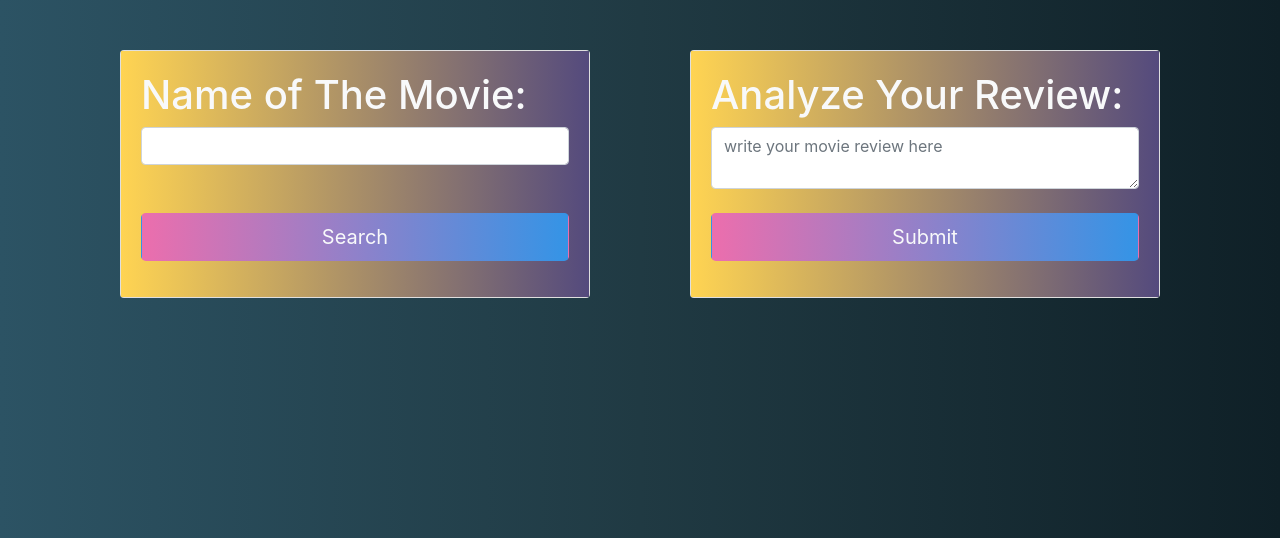
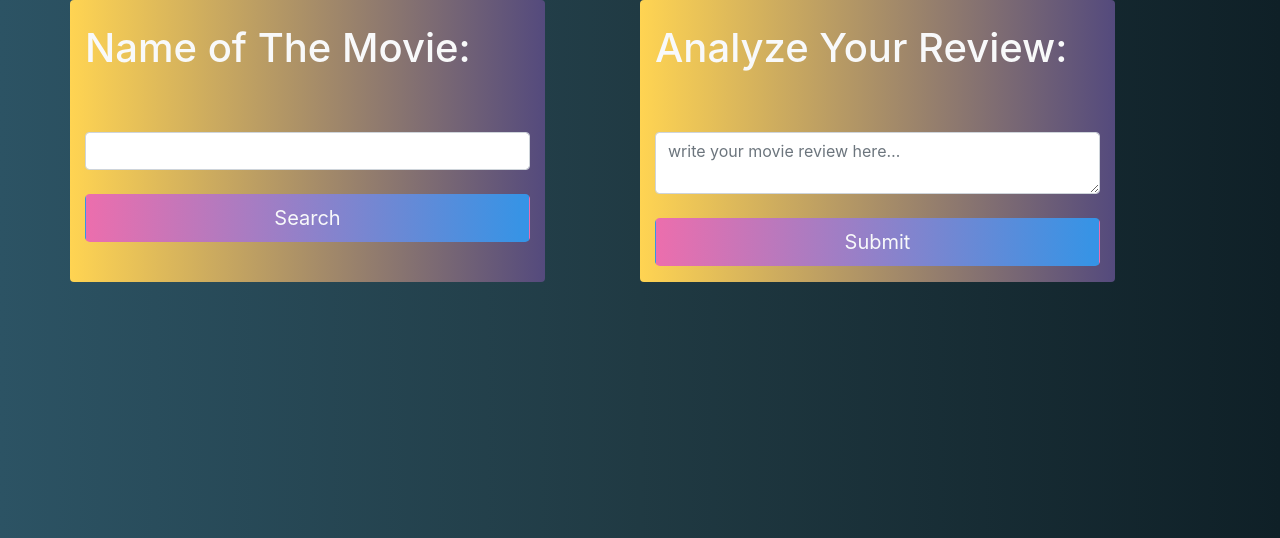
Before and after one commit to Sankha1998/sentiment_analyzer_web_app, a Flask app: page / in a window 1280 px wide. Shown: the part 64-602 px from the top of the page. Run offline with Flask 2, Linux system fonts and the light colour scheme; parts of the project's set-up code (start-up, migrations or seed data) failed here and were passed over; some libraries are stand-ins or nearby versions.

Commit message:
Add files via upload
update

```diff
--- a/main.py
+++ b/main.py
@@ -17,6 +17,11 @@ from nltk.stem.porter import PorterStemmer
 ps=PorterStemmer()
 from nltk.stem import LancasterStemmer
 ls=LancasterStemmer()
+from nltk.stem import SnowballStemmer
+sno = SnowballStemmer('english')
+
+
+
 
 app=Flask(__name__)
 
@@ -68,7 +73,7 @@ def remove_stopwords(text):
 
 
 ## lamminization
-def remove_lamii(text):
+def remove_st(text):
     y = []
     for i in text:
         y.append(ls.stem(i))
@@ -78,7 +83,6 @@ def remove_lamii(text):
     str1 = "".join([str(ele) for ele in z])
 
     return str1
-
 
 def remove_stem(text):
     y = []
@@ -92,19 +96,32 @@ def remove_stem(text):
     return str1
 
 
-def reform_txt(text):
-    str1 = text.split()
-    str2 =" ".join([str(ele) for ele in str1])
-    return str2
+
+def stem_txt(text):
+    y = []
+    for i in text:
+        y.append(sno.stem(i))
+    z = y[:]
+    y.clear()
+
+    str1 = "".join([str(ele) for ele in z])
+
+    return str1
+
+
+
 
 def text_pro(text):
+    text = text
     processed_text = clean_html(text)
     processed_text = convert_lower(processed_text)
     processed_text = remove_special(processed_text)
     processed_text = remove_stopwords(processed_text)
-    processed_text = remove_lamii(processed_text)
+    processed_text = stem_txt(processed_text)
+    processed_text = remove_st(processed_text)
     processed_text = remove_stem(processed_text)
-    processed_text = reform_txt(processed_text)
+
+
     text = np.array([processed_text])
 
     return text
@@ -243,16 +260,12 @@ def movie_ul(type):
     user_name, url_title, url_rating, url_reviews = site_review(url2)
     rev=[]
     clrr=[]
-    raw = [i +" "+ j for i, j in zip(url_title,url_reviews)]
-    ttt = []
-    for i in raw:
-        ttt.append(i[:2000])
 
     if len(url_reviews)>10:
-        for tre in ttt:
-            t = text_pro(tre[:1500])
-            t = pre_model.transform(t)
-            res = model.predict(t)
+        for tre in url_reviews:
+            text_re = text_pro(tre)
+            text_re = pre_model.transform(text_re)
+            res = model.predict(text_re)
             if res[0] == 0:
                 rev.append("text-danger")
                 clrr.append("red")
@@ -282,7 +295,7 @@ def movie_ul(type):
 def login_validation():
     user_review = request.form.get('review')
     text_re = text_pro(user_review)
-    text_re=pre_model.transform(text_re[:1500])
+    text_re=pre_model.transform(text_re)
     res = model.predict(text_re)
     if res[0] == 0:
         return render_template('review.html', content='Negative')
--- a/requirements.txt
+++ b/requirements.txt
@@ -7,7 +7,6 @@ certifi==2019.11.28
 chardet==3.0.4
 Click==7.0
 cymem==2.0.3
-django-plotly-dash==1.1.5
 dpd-components==0.1.0
 Flask==1.1.1
 Flask-Compress==1.4.0
--- a/static/css/style.css
+++ b/static/css/style.css
@@ -38,3 +38,18 @@ margin-right: auto;
 width: 50%;
 
 }
+
+
+.text1{
+
+
+	height: 100px;
+	overflow: hidden;
+   text-overflow: ellipsis;
+   display: -webkit-box;
+   -webkit-line-clamp: 1; /* number of lines to show */
+   -webkit-box-orient: vertical;
+   text-align: left;
+
+
+}
--- a/templates/base.html
+++ b/templates/base.html
@@ -27,20 +27,20 @@
 
         <div class="row">
 
-            <div class="col-md-6 topbar">
-                <div class="card" data-toggle="collapse">
-                <div class="card-body colr">
-                    <div class="user_review">{% block section %}{% endblock %}</div>
-                </div>
-                </div>
+
+            <div class="col-md-5 colr rounded mb-0">
+
+                    {% block section %}{% endblock %}
+
             </div>
-            <div class="col-md-6 topbar">
-                <div class="card" data-toggle="collapse">
-                    <div class="card-body colr">
-                        <div class="user_review">{% block content %}{% endblock %}</div>
-                    </div>
-                </div>
-            </div><br>
+            <div class="col-md-1"><br></div>
+
+            <div class="col-md-5 colr rounded mb-0">
+
+                        {% block content %}{% endblock %}
+
+            </div>
+
 
         </div>
 
--- a/templates/home.html
+++ b/templates/home.html
@@ -9,10 +9,12 @@
 {% extends "base.html" %}
 
 {% block section %}
- <h1 class="text-light">Name of The Movie:</h1>
+<br>
+ <h1 class="text-light text1">Name of The Movie:</h1>
+
 						<form action="/search_movie", method="post">
 
-                            <input type="text" name="name" class="form-control"><br><br>
+                            <input type="text" name="name" class="form-control"><br>
 
 							<input type="submit" value="Search" class="btn bg_background btn-lg btn-block text-light">
 
@@ -20,11 +22,11 @@
 
 {% endblock %}
 {% block content %}
-
-<h1 class="text-light">Analyze Your Review:</h1>
+<br>
+<h1 class="text-light text1">Analyze Your Review:</h1>
 <form action="/review", method="post">
 
-                            <textarea type="text_review" name="review" minlength = "50" placeholder="write your movie review here" class="form-control"></textarea><br>
+                            <textarea type="text_review" name="review" minlength = "50" placeholder="write your movie review here" class="form-control text1"></textarea><br>
 
 							<input type="submit" value="Submit" class="btn bg_background btn-lg btn-block text-light">
 
```
Also changed, not shown: 2 other files.
